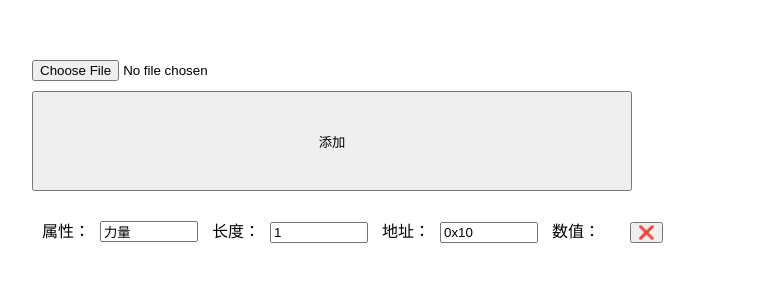
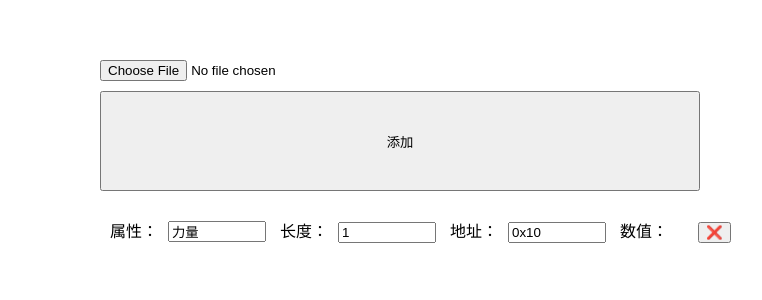
Before and after one commit to Sdator/FcHack, a Vue app: page / in a window 1280 px wide. Shown: the top 300 px of the page, without its empty margins (108-870 px from the left). Built offline with nearby package versions, Linux system fonts and the light colour scheme.

Commit message:
改个事件名

```diff
--- a/src/libs/AUI/components/Shuru/index.vue
+++ b/src/libs/AUI/components/Shuru/index.vue
@@ -2,21 +2,22 @@
   <!-- 外层创建一个总框架 方便操控整体样式 -->
   <div class="shuru">
     <!--
-      @blob 文件讀取完畢往外發送事件 顺带返回二进制
+      @blob 文件二进制讀取完畢往外发送事件
     -->
     <InFiles @blob="envblob" />
     <br />
     <button class="add" @click="db.add()">添加</button>
     <!--
+      :blob 给组件传入的绑定数据
       data  绑定对象条目
-      @del  自定义事件 子组件被点击往外面传递
+      @Del  自定义事件 子组件被点击往外面传递
      -->
     <Tiaomu
       :blob="blob"
       v-for="(v, k) of data"
       :key="k"
       :data="v"
-      @e-Del="db.del(k)"
+      @del="db.del(k)"
     />
   </div>
 </template>
@@ -54,13 +55,14 @@ const db = ref(new FCDate());
 const data = ref(db.value.data);
 
 watch(data.value, (n, o) => {
-  // console.log(n, o, "监听");
+  console.log(n, o, "监听");
 });
 
-// 子组件往外发送的自定义事件
-// 得到拖放窗返回的二进制数据
-
 const blob = ref();
+/**
+ * 子组件往外发送的自定义事件
+ * 得到拖放窗返回的二进制数据
+ */
 function envblob(v) {
   blob.value = v;
   // console.log(blob, blob.value, 666);
@@ -86,8 +88,9 @@ function envblob(v) {
 }
 // 总体框架
 .shuru {
-  width: 1000px;
+  // width: 1000px;
   height: 200px;
   margin: 50px auto;
+  margin-left: 200px;
 }
 </style>>
```
